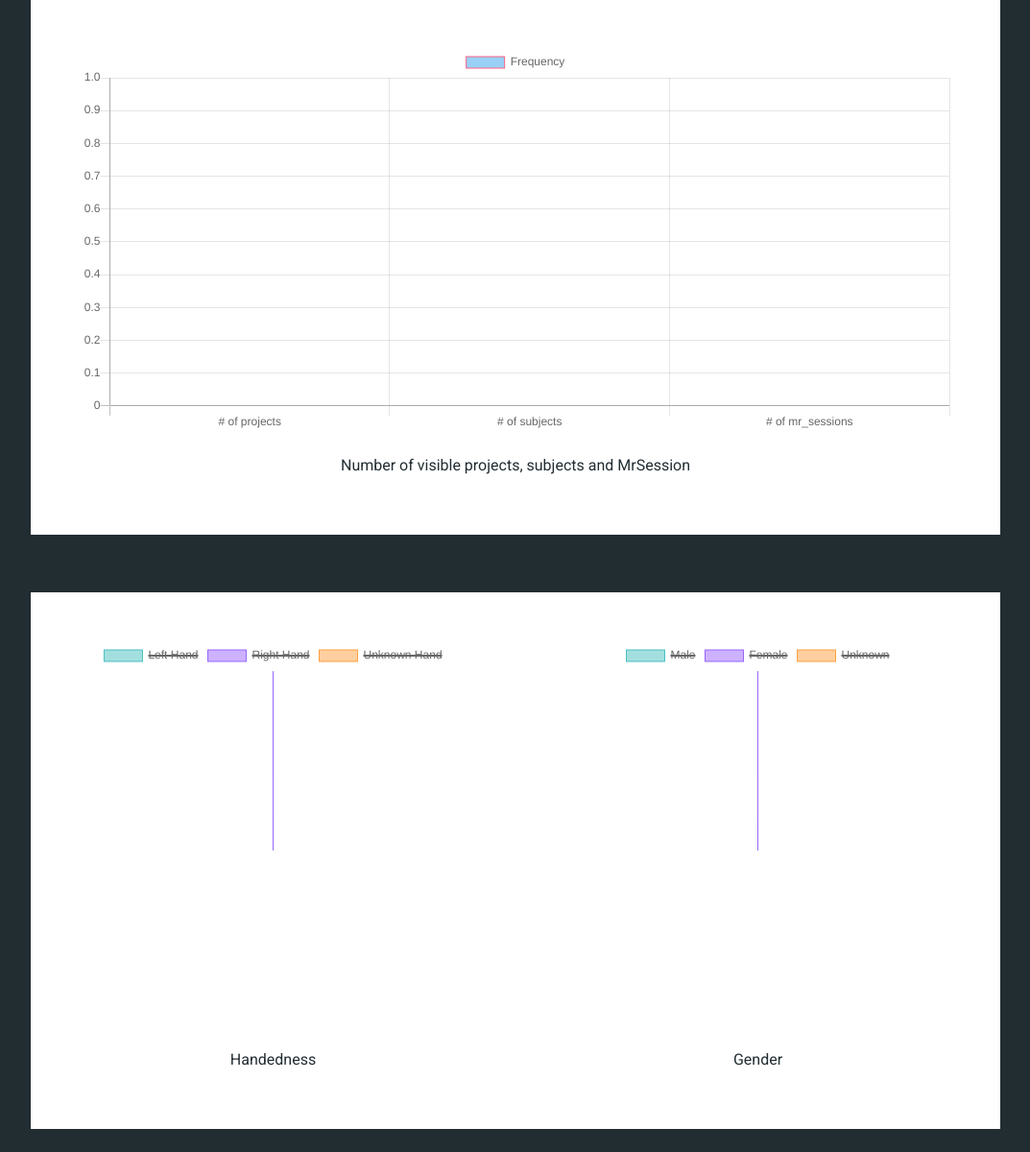
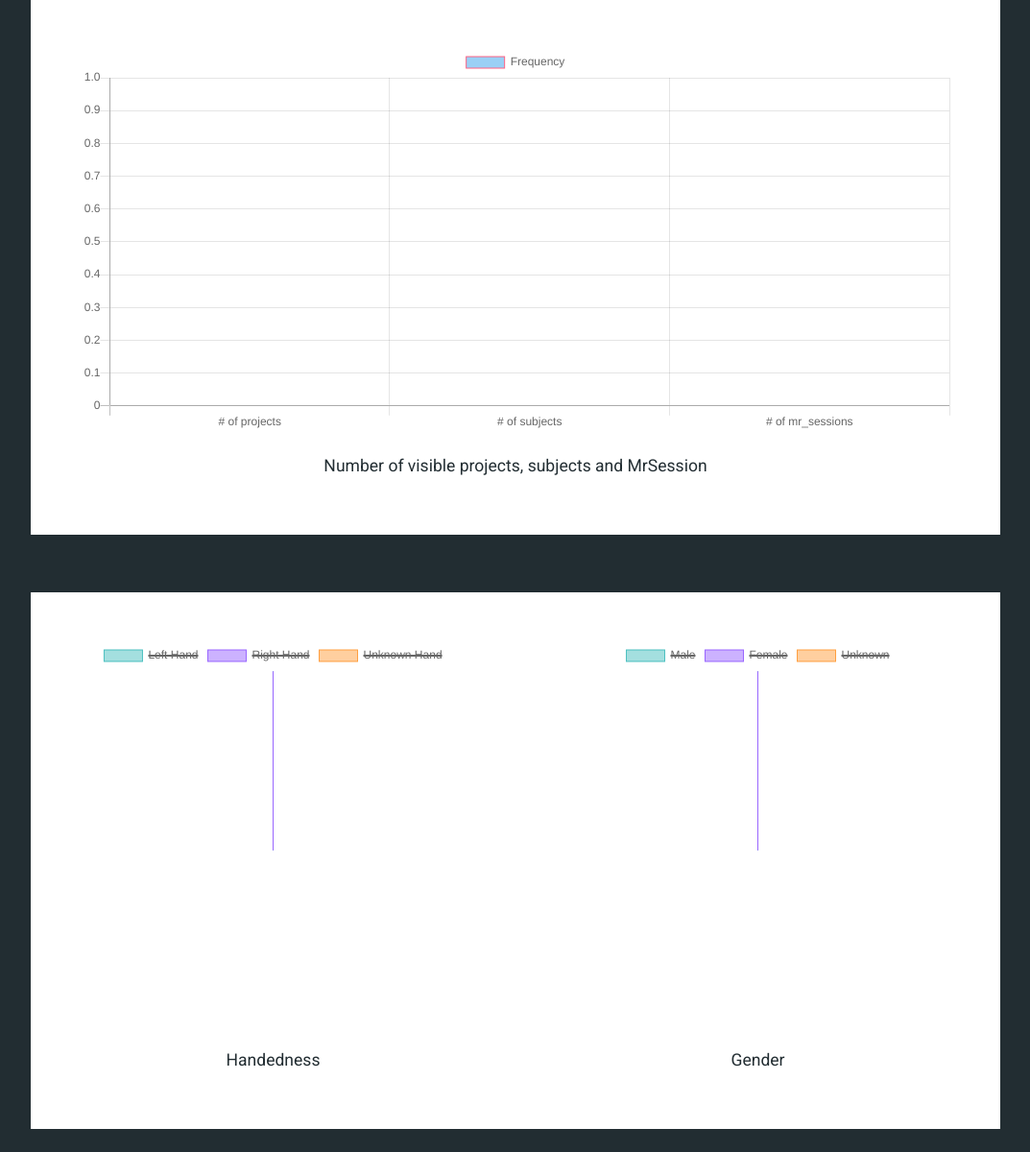
Before and after one commit to hashmi-masif/statsXNATWeb, a Flask app: template templates/dashboard.html in a window 1280 px wide. Shown: the part 107-1307 px from the top of the page at 96% size, without its empty margins (103-1176 px from the left). Run offline with Flask 2, Linux system fonts and the light colour scheme; the template is opened without the code that fills it, so the values that code supplies are empty; some libraries are stand-ins or nearby versions.

Commit message:
text adjustment

```diff
--- a/static/css/style_dash.css
+++ b/static/css/style_dash.css
@@ -4,6 +4,7 @@ body {
 }
 
 center{
+    font-size-adjust: 0.58;
     padding:10px;
     color: #222D32;;
     margin-top: 10px;
```
